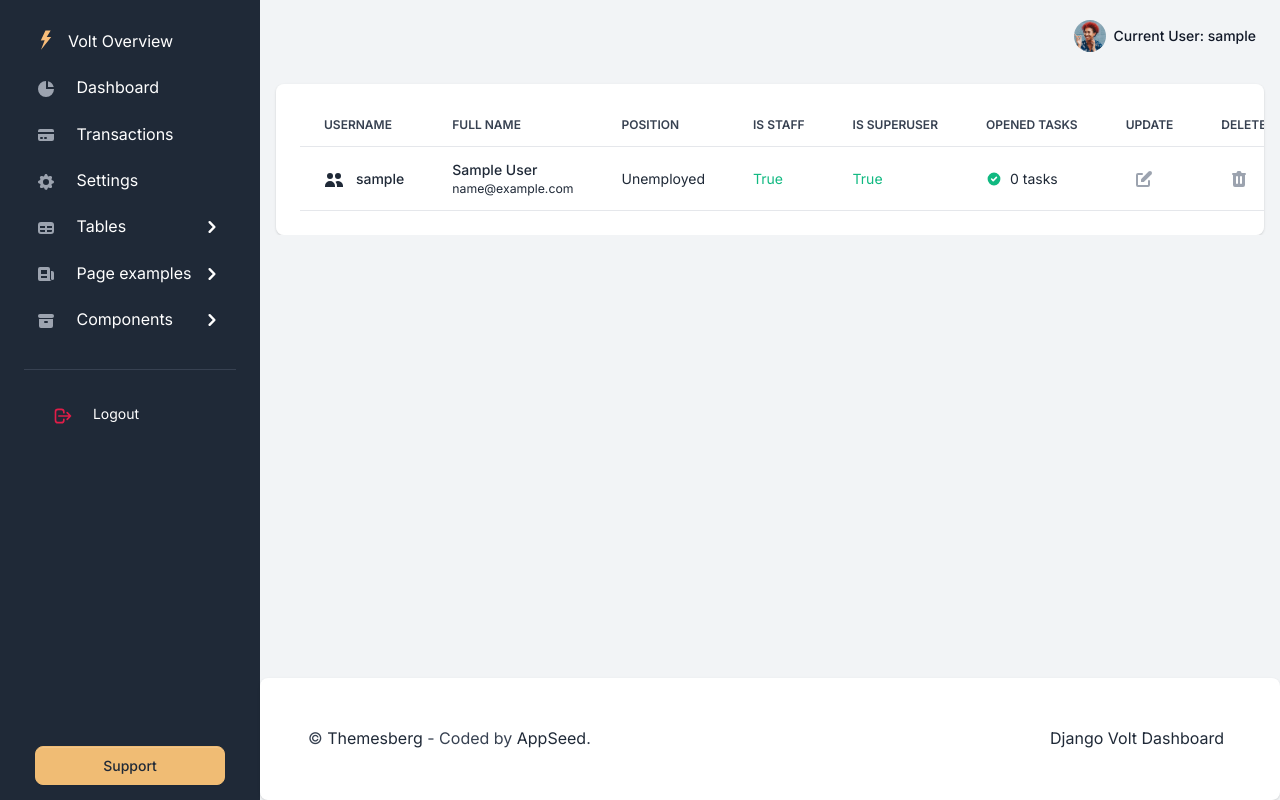
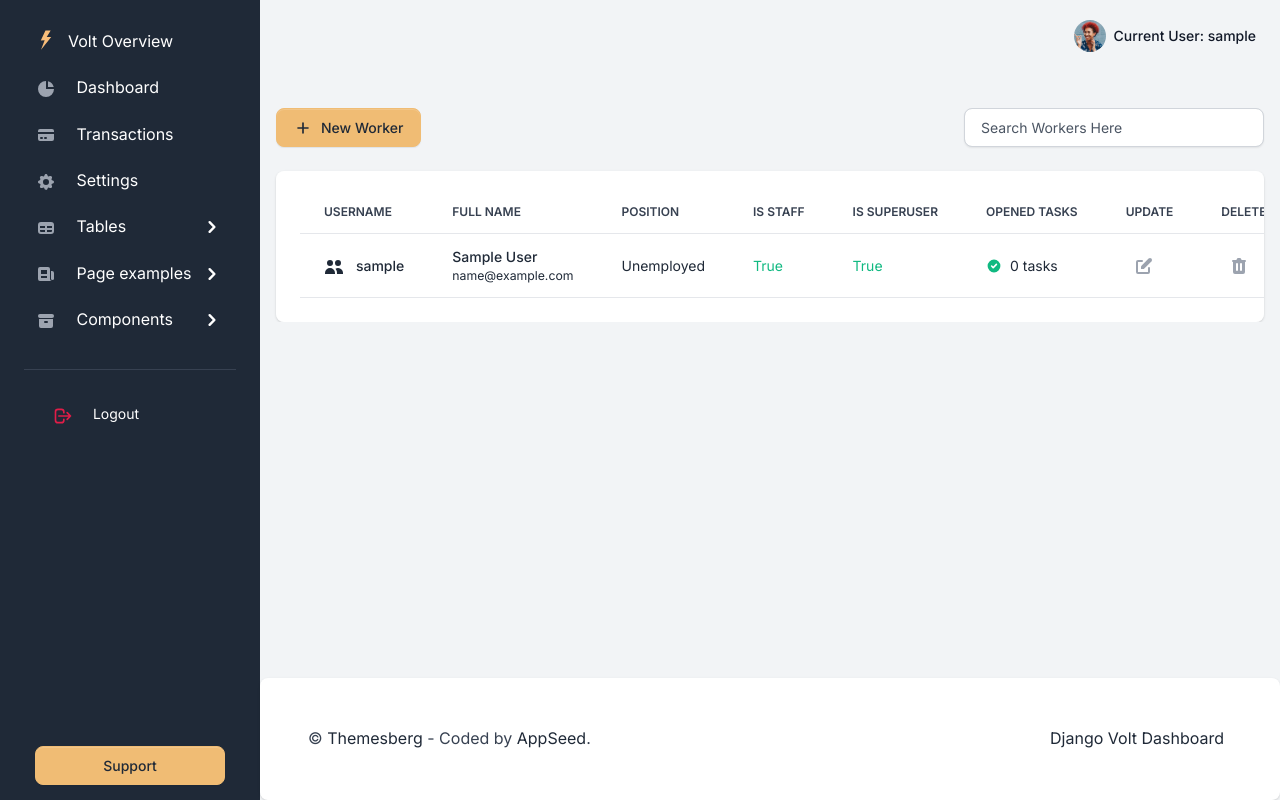
Before and after one commit to anrozhna/task-manager, a Django app: page /workers/ in a window 1280 px wide. Run offline with Django 5.2, Linux system fonts and the light colour scheme; the visitor is signed in with stand-in values (Sample User, id 1); data comes from the database, SQL or seed files in the repository; data that the repository does not hold is empty; some libraries are stand-ins or nearby versions.

Commit message:
add search and New Worker button

```diff
--- a/templates/planner/worker_list.html
+++ b/templates/planner/worker_list.html
@@ -3,6 +3,32 @@
 
 {% block content %}
   <br>
+    <div class="d-lg-flex justify-content-between flex-wrap flex-md-nowrap align-items-center py-4">
+      <div class="col-auto d-flex justify-content-between ps-0 mb-4 mb-lg-0">
+        <div class="me-lg-3">
+          <div class="dropdown">
+            <a href="{% url 'planner:worker-create' %}" class="btn btn-secondary d-inline-flex align-items-center me-2 dropdown-toggle"
+                    aria-haspopup="true" aria-expanded="false">
+              <svg class="icon icon-xs me-2" fill="none" stroke="currentColor" viewBox="0 0 24 24"
+                   xmlns="http://www.w3.org/2000/svg">
+                <path stroke-linecap="round" stroke-linejoin="round" stroke-width="2"
+                      d="M12 6v6m0 0v6m0-6h6m-6 0H6"></path>
+              </svg>
+              New Worker
+            </a>
+          </div>
+        </div>
+      {% if worker_list %}
+      </div>
+        <div class="col-12 col-lg-6 d-flex justify-content-lg-end">
+          <input type="text" class="form-control w-100 fmxw-300"
+                 id="exampleInputIconLeft"
+                 placeholder="Search Workers Here"
+                 aria-label="Search"
+                 aria-describedby="basic-addon3">
+        </div>
+      {% endif %}
+    </div>
   {% if worker_list %}
     <div class="card card-body shadow border-0 table-wrapper table-responsive pb-4">
       <table class="table user-table table-hover align-items-center">
@@ -112,7 +138,7 @@
               </td>
               <td>
                 <div class="d-xl-inline-flex">
-                  <a class="d-flex align-items-center m-lg-2" href="#">
+                  <a class="d-flex align-items-center m-lg-2" href="{% url 'planner:worker-delete' pk=worker.pk %}">
                     <svg class="icon icon-xs text-gray-400" fill="currentColor" viewBox="0 0 20 20"
                          xmlns="http://www.w3.org/2000/svg">
                       <path fill-rule="evenodd"
```
